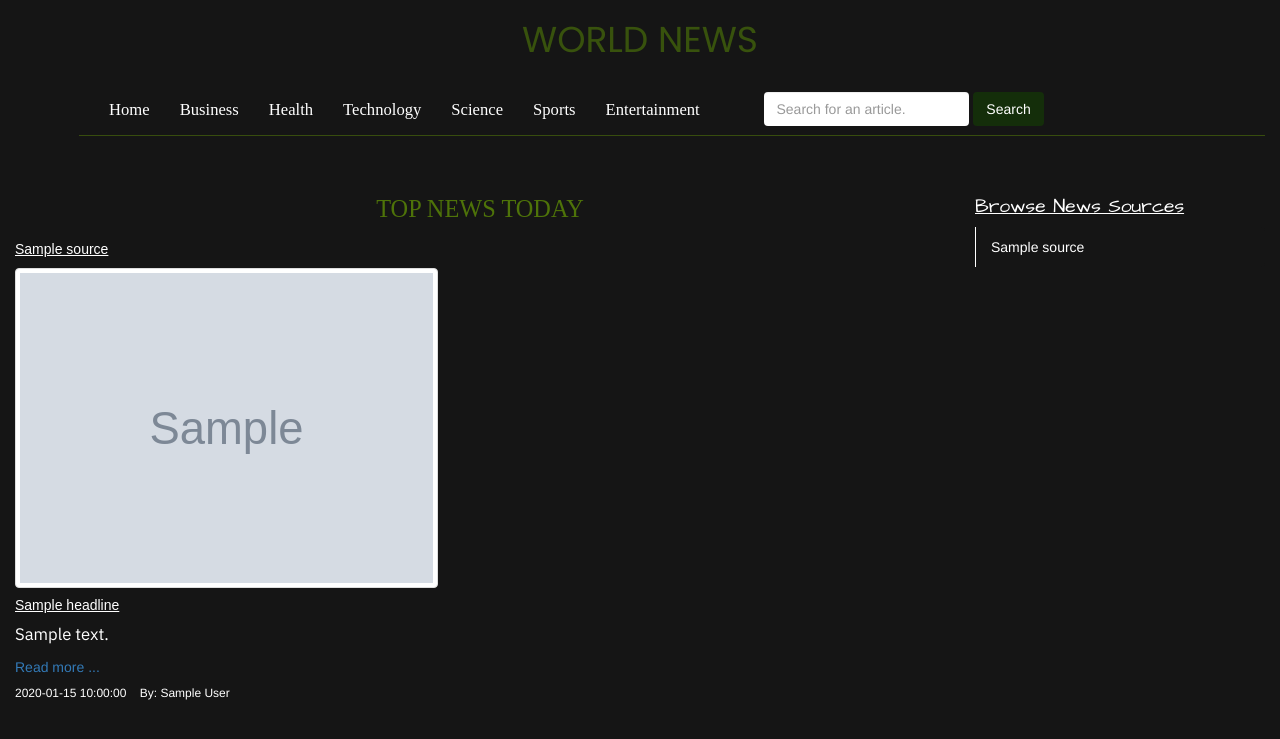
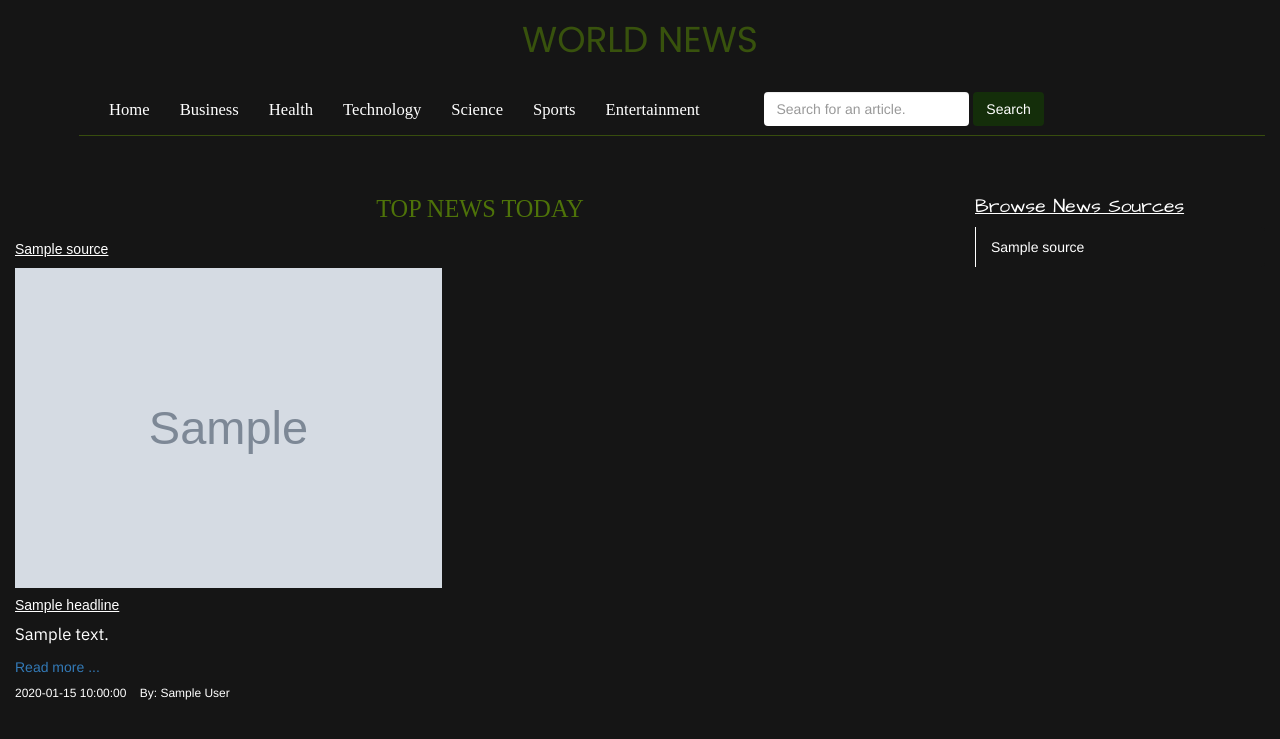
Before and after one commit to JoyChristine/News-App, a Flask app: template app/templates/index.html in a window 1280 px wide. Shown: the top 739 px of the page. Run offline with Flask 2, Linux system fonts and the light colour scheme; the template is opened without the code that fills it: most values are stand-ins (such as "Sample title", 1, 10 or a date in 2020); grey boxes marked "Sample" are stand-in pictures; some libraries are stand-ins or nearby versions; some web fonts are replaced.

Commit message:
remove border on images

```diff
--- a/app/templates/index.html
+++ b/app/templates/index.html
@@ -82,12 +82,13 @@
       <div class="col-md-9">
         <h3 class="text-center">TOP NEWS TODAY</h3>
         <div class="row">
+
           {% for headline in topHeadlines %}
           <div class="col-md-6" >
             <div class="card" id="card-headline">
               <h5 class="card-title">{{headline.source}}</h5>
 
-              <img src="{{headline.image}}" class="card-img-top img-thumbnail" id="img" />
+              <img src="{{headline.image}}" class="card-img-top " id="img" />
 
               <div class="card-body">
                 <h5 class="card-title">{{headline.title}}</h5>
```
